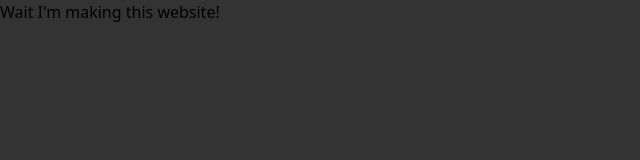
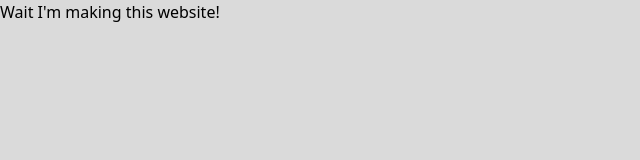
Before and after one commit to Datavorous/datavorous.github.io, a plain HTML site: page index.html in a window 1280 px wide. Shown: the whole page, without its empty margins (0-640 px from the left). Drawn offline with nearby package versions, Linux system fonts and the light colour scheme.

Commit message:
Update index.html

```diff
--- a/index.html
+++ b/index.html
@@ -7,7 +7,7 @@
 <link href="https://unpkg.com/tailwindcss@^2/dist/tailwind.min.css" rel="stylesheet">
   <meta http-equiv="X-UA-Compatible" content="ie=edge">
   <title>Datavorous</title></head>
-<body bgcolor= "#333333">
+<body bgcolor="#dadada">
 Wait I'm making this website!
 </body>
 </html>
```
